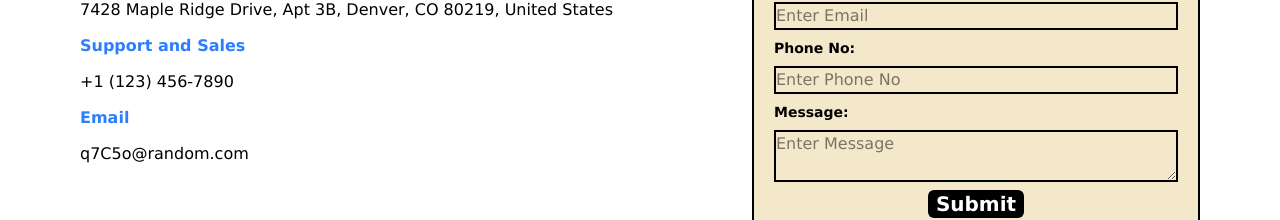
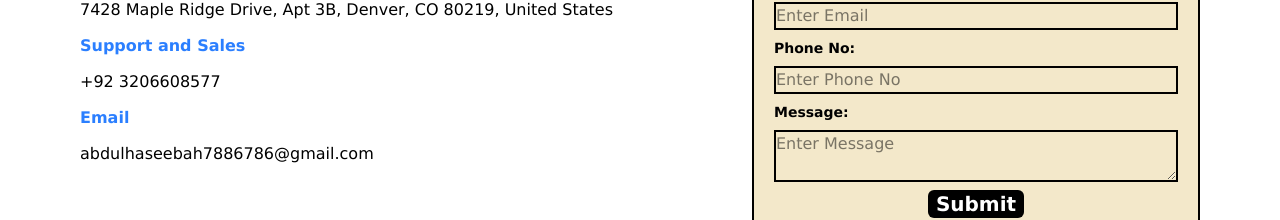
Before and after one commit to abdulhaseeb0666/Projects, a Next.js app in the folder ecommerce_app/: page /contact in a window 1280 px wide. Shown: the part 421-641 px from the top of the page. Built offline with nearby package versions, Linux system fonts and the light colour scheme.

Commit message:
On branch main Your branch is up to date with 'origin/main'.
Changes to be committed:
	modified:   ecommerce_app/app/(application)/contact/page.tsx

```diff
--- a/ecommerce_app/app/(application)/contact/page.tsx
+++ b/ecommerce_app/app/(application)/contact/page.tsx
@@ -21,9 +21,9 @@ const page = () => {
               <h1 className="font-md text-blue-500 font-semibold text-md ">Visit Us At</h1>
               <p>7428 Maple Ridge Drive, Apt 3B, Denver, CO 80219, United States</p>
               <h1 className="font-md text-blue-500 font-semibold text-md ">Support and Sales</h1>
-              <p>+1 (123) 456-7890</p>
+              <p>+92 3206608577</p>
               <h1 className="font-md text-blue-500 font-semibold text-md">Email</h1>
-              <p>q7C5o@random.com</p>
+              <p>abdulhaseebah7886786@gmail.com</p>
             </div>
           </div>
 
```
